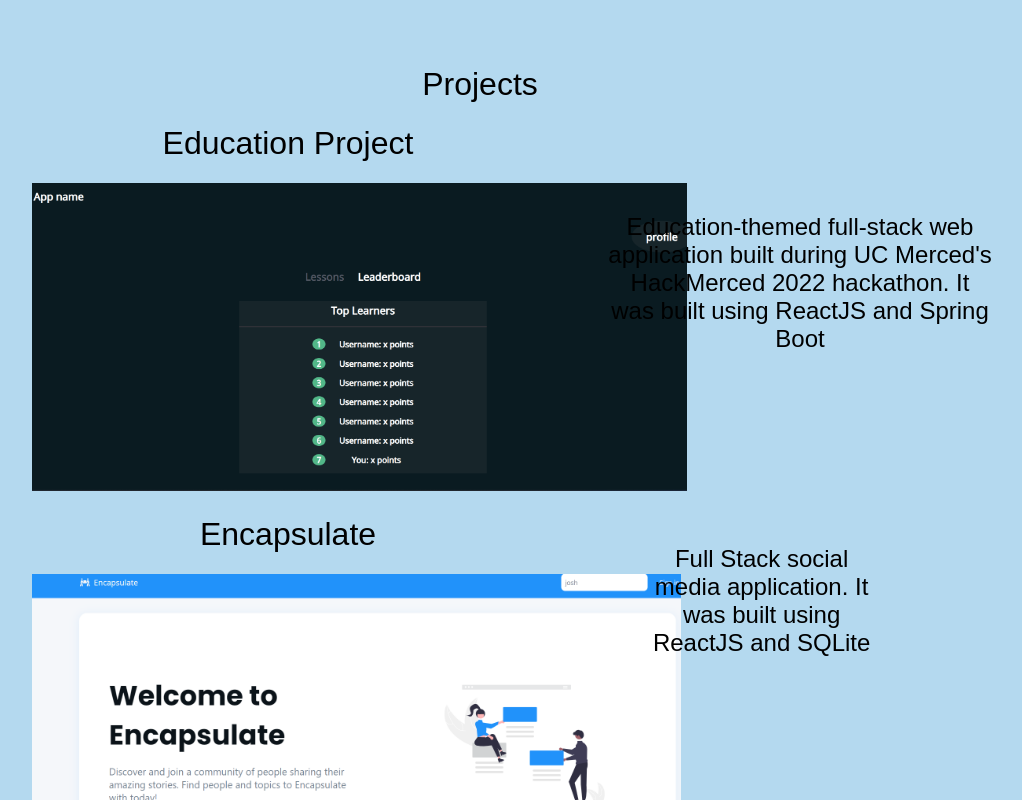
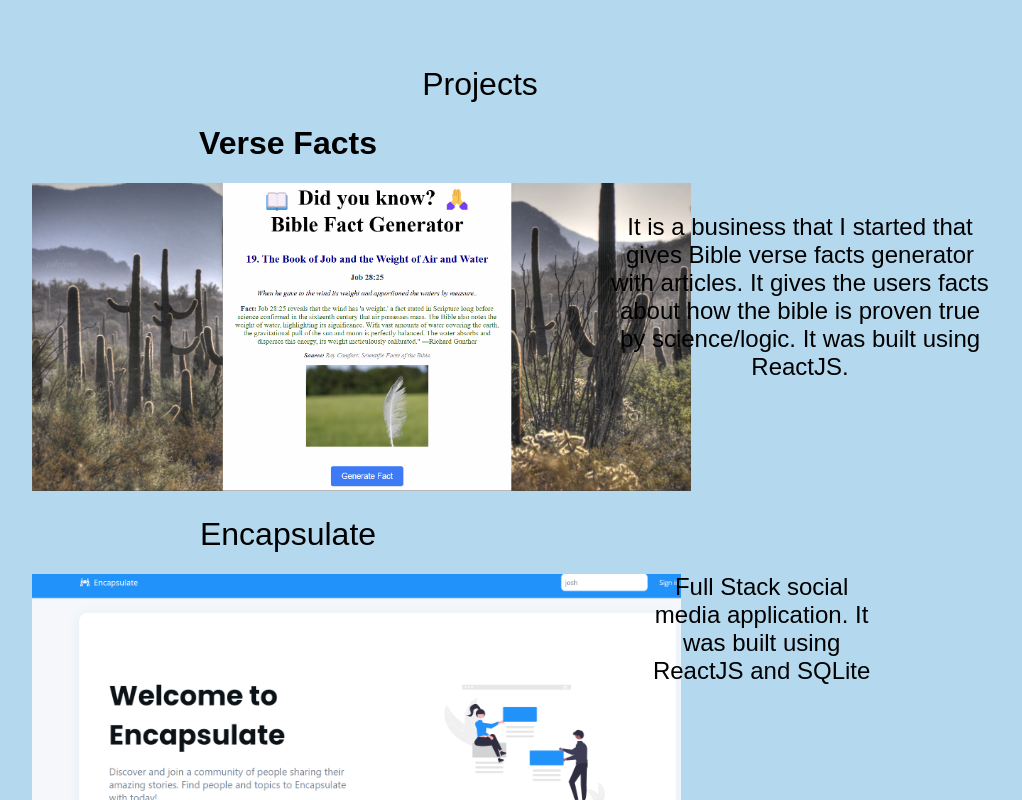
Before and after one commit to jstick2599/react-portfolio, a React (Create React App) app: page / in a window 1280 px wide. Shown: the part 1540-2340 px from the top of the page, without its empty margins (160-1182 px from the left). Built offline with nearby package versions, Linux system fonts and the light colour scheme; a web font is replaced by a local one.

Commit message:
added versefacts.com to projects and removed education project

```diff
--- a/src/sections/experience/Experience.css
+++ b/src/sections/experience/Experience.css
@@ -32,6 +32,7 @@
   .firstBullet, .secondBullet, .thirdBullet{
     margin-top:2%;
     padding-right:10%;
+    justify-content: left;
   }
 
   .diamond{
--- a/src/sections/projects/Projects.css
+++ b/src/sections/projects/Projects.css
@@ -34,7 +34,7 @@
 .educationTitle, .encapsulateTitle, .keysightTitle{
     font-weight: lighter;
 }
-.educationDescription, .encapsulateDescription, .keysightDescription{
+.verseFactsDescription, .encapsulateDescription, .keysightDescription{
     font-weight:lighter;
 
 }
@@ -48,7 +48,7 @@
     /* padding-right:30%;
     margin-left:10%;  */
 }
-.educationProject{
+.verseFactsProject{
     height:22%;
 }
 .encapsulateProject{
--- a/src/sections/projects/Projects.js
+++ b/src/sections/projects/Projects.js
@@ -1,5 +1,5 @@
 import React, {forwardRef} from 'react';
-import education from "../../imageLinks/education-project.png";
+import verseFacts from "../../imageLinks/versefactsImg.png";
 import encapsulate from "../../imageLinks/encapsulate.png";
 import keysight from "../../imageLinks/keysight-dashboard.png";
 import './Projects.css';
@@ -14,15 +14,15 @@
         <h1 className="projectsTitle">Projects</h1>
         <div className='projectsContent'>
           <div className='projectsImage'>
-            <h1 className='educationTitle'>Education Project</h1>
-            <img src={education} alt="Education Project" className='educationProject'/>
+            <h1 className='verseFactsTitle'>Verse Facts</h1>
+            <img src={verseFacts} alt="Verse Facts Project" className='verseFactsProject'/>
             <h1 className='encapsulateTitle'>Encapsulate</h1>
             <img src={encapsulate} alt="Encapsulate Project" className='encapsulateProject'/>
             <h1 className='keysightTitle'>Keysight</h1>
             <img src={keysight} alt="Keysight Project" className='capstoneProject'/>
           </div>
           <div className='projectsDescription'>
-            <h2 className='educationDescription'>Education-themed full-stack web application built during UC Merced's HackMerced 2022 hackathon. It was built using ReactJS and Spring Boot</h2>
+            <h2 className='verseFactsDescription'>It is a business that I started that gives Bible verse facts generator with articles. It gives the users facts about how the bible is proven true by science/logic. It was built using ReactJS.</h2>
             <h2 className='encapsulateDescription'>Full Stack social media application. It was built using ReactJS and SQLite</h2>
             <h2 className='keysightDescription'>Capstone project made for our clients, Jira. It is a full Stack data extraction and visualization web application. It was built using ReactJS and Spring Boot</h2>
           </div>
```
Also changed, not shown: src/imageLinks/versefactsImg.png (added).
